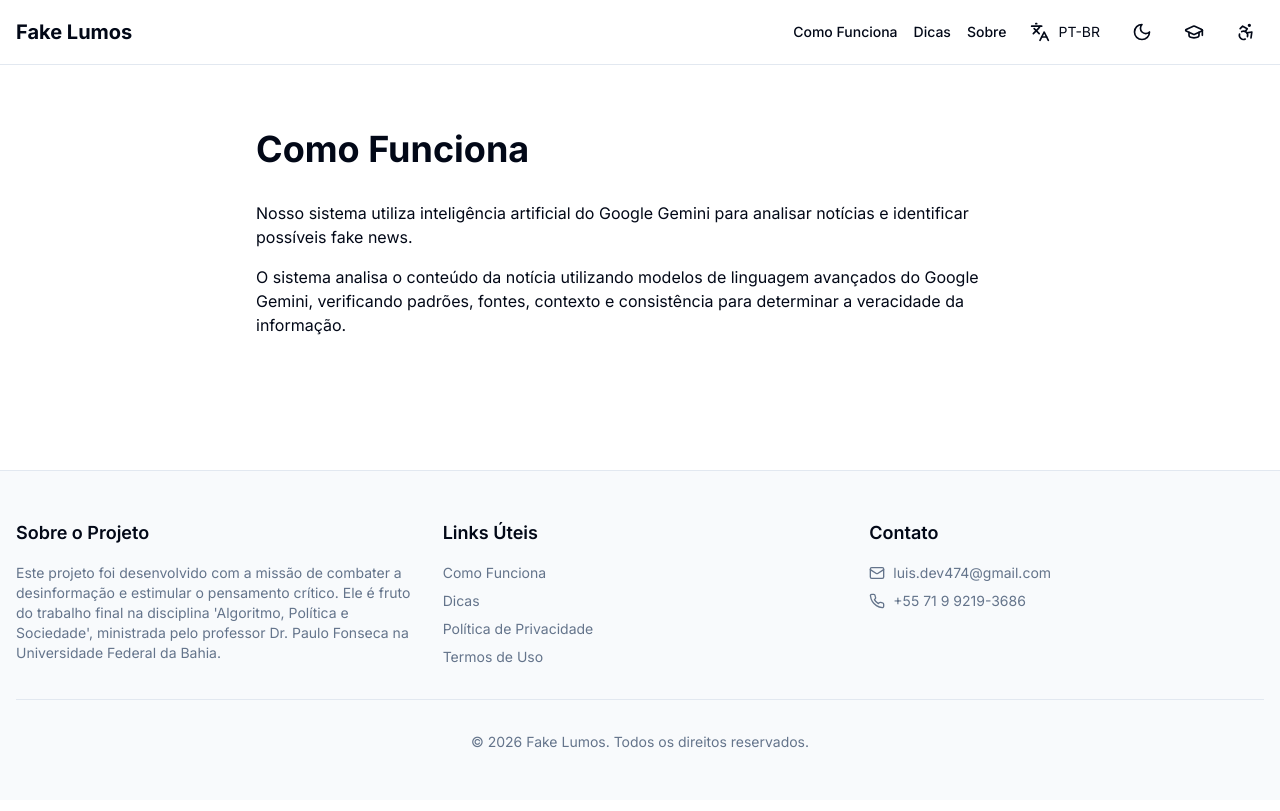
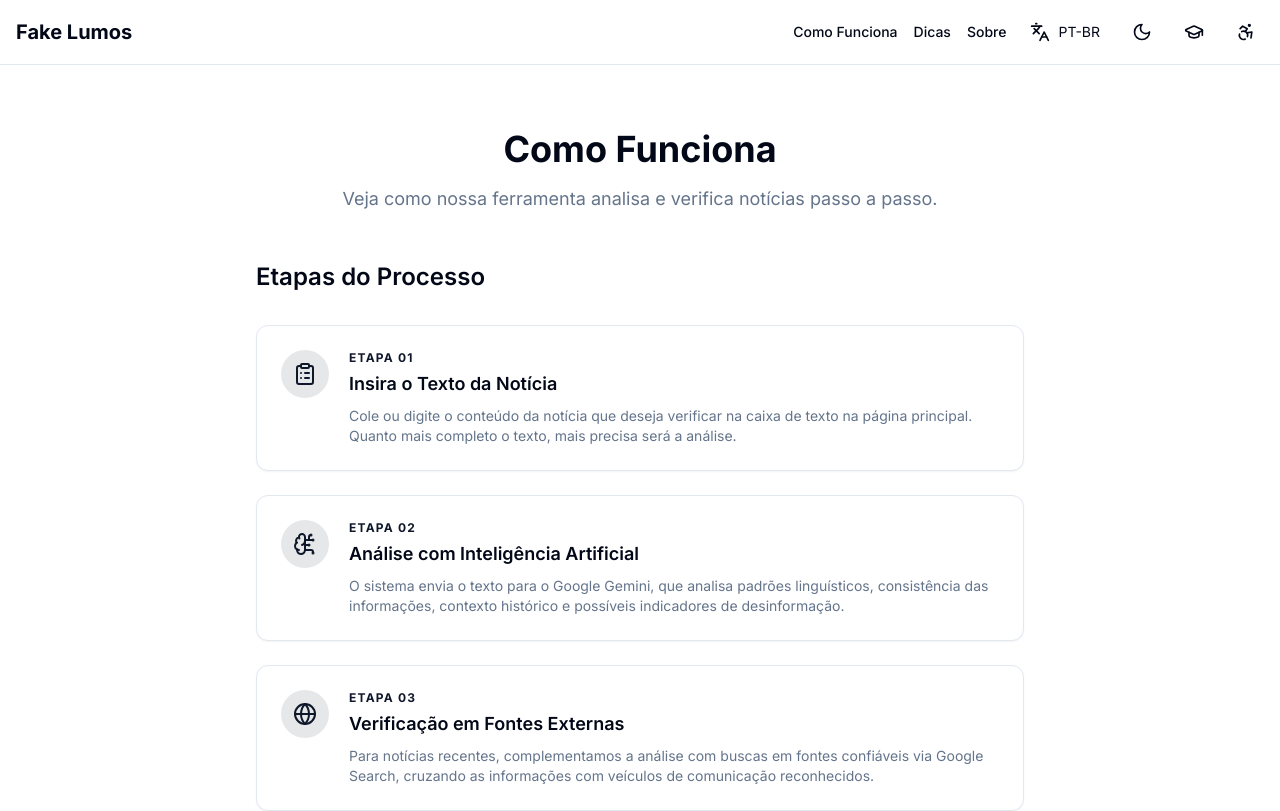
Before and after one commit to LuisT-ls/Fakelumos1, a Next.js app: page /pt-BR/how-it-works in a window 1280 px wide. Shown: the top 811 px of the page. Built offline with nearby package versions, Linux system fonts and the light colour scheme.

Commit message:
feat: implement HowItWorksSection component and update internationalization keys

```diff
--- a/app/[locale]/how-it-works/page.tsx
+++ b/app/[locale]/how-it-works/page.tsx
@@ -1,4 +1,4 @@
-import { useTranslations } from "next-intl";
+import { HowItWorksSection } from "@/components/how-it-works-section";
 import { Metadata } from "next";
 
 export async function generateMetadata({
@@ -41,21 +41,5 @@ export async function generateMetadata({
 }
 
 export default function HowItWorksPage() {
-  const t = useTranslations();
-
-  return (
-    <div className="container mx-auto px-4 py-16">
-      <div className="mx-auto max-w-3xl">
-        <h1 className="mb-8 text-4xl font-bold">{t("howItWorks.title")}</h1>
-        <div className="prose prose-lg dark:prose-invert">
-          <p>{t("howItWorks.description")}</p>
-          <p className="mt-4">
-            O sistema analisa o conteúdo da notícia utilizando modelos de linguagem
-            avançados do Google Gemini, verificando padrões, fontes, contexto e
-            consistência para determinar a veracidade da informação.
-          </p>
-        </div>
-      </div>
-    </div>
-  );
+  return <HowItWorksSection />;
 }
--- /dev/null
+++ b/components/how-it-works-section.tsx
@@ -0,0 +1,72 @@
+"use client";
+
+import { useTranslations } from "next-intl";
+import { ClipboardList, BrainCircuit, Globe, BarChart3, Cpu, AlertCircle } from "lucide-react";
+
+const stepIcons = [ClipboardList, BrainCircuit, Globe, BarChart3];
+
+export function HowItWorksSection() {
+  const t = useTranslations("howItWorks");
+  const steps = t.raw("steps") as Array<{
+    number: string;
+    title: string;
+    description: string;
+  }>;
+
+  return (
+    <div className="container mx-auto px-4 py-16">
+      <div className="mx-auto max-w-3xl">
+        {/* Header */}
+        <div className="mb-12 text-center">
+          <h1 className="mb-4 text-4xl font-bold">{t("title")}</h1>
+          <p className="text-lg text-muted-foreground">{t("subtitle")}</p>
+        </div>
+
+        {/* Steps */}
+        <section className="mb-16">
+          <h2 className="mb-8 text-2xl font-semibold">{t("stepsTitle")}</h2>
+          <div className="space-y-6">
+            {steps.map((step, index) => {
+              const Icon = stepIcons[index] ?? ClipboardList;
+              return (
+                <div
+                  key={step.number}
+                  className="flex gap-5 rounded-xl border bg-card p-6 shadow-sm transition-shadow hover:shadow-md"
+                >
+                  <div className="flex h-12 w-12 shrink-0 items-center justify-center rounded-full bg-primary/10 text-primary">
+                    <Icon className="h-6 w-6" />
+                  </div>
+                  <div>
+                    <span className="mb-1 block text-xs font-bold uppercase tracking-widest text-primary">
+                      {t("step")} {step.number}
+                    </span>
+                    <h3 className="mb-2 text-lg font-semibold">{step.title}</h3>
+                    <p className="text-sm text-muted-foreground">{step.description}</p>
+                  </div>
+                </div>
+              );
+            })}
+          </div>
+        </section>
+
+        {/* Technology */}
+        <section className="mb-10 rounded-xl border bg-card p-8 shadow-sm">
+          <div className="mb-4 flex items-center gap-3">
+            <Cpu className="h-6 w-6 text-primary" />
+            <h2 className="text-2xl font-semibold">{t("technologyTitle")}</h2>
+          </div>
+          <p className="text-muted-foreground">{t("technologyDescription")}</p>
+        </section>
+
+        {/* Limitations */}
+        <section className="rounded-xl border border-yellow-500/30 bg-yellow-500/5 p-8">
+          <div className="mb-4 flex items-center gap-3">
+            <AlertCircle className="h-6 w-6 text-yellow-500" />
+            <h2 className="text-2xl font-semibold">{t("limitationsTitle")}</h2>
+          </div>
+          <p className="text-muted-foreground">{t("limitationsDescription")}</p>
+        </section>
+      </div>
+    </div>
+  );
+}
--- a/i18n/messages/en.json
+++ b/i18n/messages/en.json
@@ -81,7 +81,36 @@
   },
   "howItWorks": {
     "title": "How It Works",
-    "description": "Our system uses Google Gemini artificial intelligence to analyze news and identify possible fake news."
+    "description": "Our system uses Google Gemini artificial intelligence to analyze news and identify possible fake news.",
+    "subtitle": "See how our tool analyzes and verifies news step by step.",
+    "stepsTitle": "Process Steps",
+    "steps": [
+      {
+        "number": "01",
+        "title": "Enter the News Text",
+        "description": "Paste or type the content of the news you want to verify in the text box on the main page. The more complete the text, the more accurate the analysis will be."
+      },
+      {
+        "number": "02",
+        "title": "Artificial Intelligence Analysis",
+        "description": "The system sends the text to Google Gemini, which analyzes linguistic patterns, information consistency, historical context, and possible misinformation indicators."
+      },
+      {
+        "number": "03",
+        "title": "Verification Against External Sources",
+        "description": "For recent news, we complement the analysis with searches in reliable sources via Google Search, cross-referencing information with recognized media outlets."
+      },
+      {
+        "number": "04",
+        "title": "Result and Classification",
+        "description": "You receive a detailed result with a classification (Proven True, Partially True, Not Verifiable, Probably False, or Proven False), a reliability score, and the main reasons behind the conclusion."
+      }
+    ],
+    "technologyTitle": "Technology Used",
+    "technologyDescription": "Fake Lumos combines the power of Google Gemini — one of the most advanced language models in the world — with real-time searches to deliver accurate and up-to-date analyses. The system continuously learns and is capable of identifying misinformation with a high degree of reliability.",
+    "limitationsTitle": "Important Limitations",
+    "limitationsDescription": "No automated tool is 100% infallible. We always recommend consulting multiple reliable sources and specialized fact-checking agencies before drawing definitive conclusions or sharing information.",
+    "step": "Step"
   },
   "about": {
     "title": "About",
--- a/i18n/messages/es.json
+++ b/i18n/messages/es.json
@@ -81,7 +81,36 @@
   },
   "howItWorks": {
     "title": "Cómo Funciona",
-    "description": "Nuestro sistema utiliza inteligencia artificial de Google Gemini para analizar noticias e identificar posibles noticias falsas."
+    "description": "Nuestro sistema utiliza inteligencia artificial de Google Gemini para analizar noticias e identificar posibles noticias falsas.",
+    "subtitle": "Vea cómo nuestra herramienta analiza y verifica noticias paso a paso.",
+    "stepsTitle": "Etapas del Proceso",
+    "steps": [
+      {
+        "number": "01",
+        "title": "Ingresa el Texto de la Noticia",
+        "description": "Pega o escribe el contenido de la noticia que deseas verificar en el cuadro de texto de la página principal. Cuanto más completo sea el texto, más preciso será el análisis."
+      },
+      {
+        "number": "02",
+        "title": "Análisis con Inteligencia Artificial",
+        "description": "El sistema envía el texto a Google Gemini, que analiza patrones lingüísticos, consistencia de la información, contexto histórico y posibles indicadores de desinformación."
+      },
+      {
+        "number": "03",
+        "title": "Verificación en Fuentes Externas",
+        "description": "Para noticias recientes, complementamos el análisis con búsquedas en fuentes confiables a través de Google Search, cruzando la información con medios de comunicación reconocidos."
+      },
+      {
+        "number": "04",
+        "title": "Resultado y Clasificación",
+        "description": "Recibes un resultado detallado con una clasificación (Comprobadamente Verdadero, Parcialmente Verdadero, No Verificable, Probablemente Falso o Comprobadamente Falso), un índice de confiabilidad y los principales motivos que fundamentaron la conclusión."
+      }
+    ],
+    "technologyTitle": "Tecnología Utilizada",
+    "technologyDescription": "Fake Lumos combina el poder de Google Gemini — uno de los modelos de lenguaje más avanzados del mundo — con búsquedas en tiempo real para ofrecer análisis precisos y actualizados. El sistema aprende continuamente y es capaz de identificar desinformación con un alto grado de confiabilidad.",
+    "limitationsTitle": "Limitaciones Importantes",
+    "limitationsDescription": "Ninguna herramienta automatizada es 100% infalible. Siempre recomendamos consultar múltiples fuentes confiables y agencias de verificación especializadas antes de sacar conclusiones definitivas o compartir información.",
+    "step": "Etapa"
   },
   "about": {
     "title": "Acerca de",
--- a/i18n/messages/pt-BR.json
+++ b/i18n/messages/pt-BR.json
@@ -81,7 +81,36 @@
   },
   "howItWorks": {
     "title": "Como Funciona",
-    "description": "Nosso sistema utiliza inteligência artificial do Google Gemini para analisar notícias e identificar possíveis fake news."
+    "description": "Nosso sistema utiliza inteligência artificial do Google Gemini para analisar notícias e identificar possíveis fake news.",
+    "subtitle": "Veja como nossa ferramenta analisa e verifica notícias passo a passo.",
+    "stepsTitle": "Etapas do Processo",
+    "steps": [
+      {
+        "number": "01",
+        "title": "Insira o Texto da Notícia",
+        "description": "Cole ou digite o conteúdo da notícia que deseja verificar na caixa de texto na página principal. Quanto mais completo o texto, mais precisa será a análise."
+      },
+      {
+        "number": "02",
+        "title": "Análise com Inteligência Artificial",
+        "description": "O sistema envia o texto para o Google Gemini, que analisa padrões linguísticos, consistência das informações, contexto histórico e possíveis indicadores de desinformação."
+      },
+      {
+        "number": "03",
+        "title": "Verificação em Fontes Externas",
+        "description": "Para notícias recentes, complementamos a análise com buscas em fontes confiáveis via Google Search, cruzando as informações com veículos de comunicação reconhecidos."
+      },
+      {
+        "number": "04",
+        "title": "Resultado e Classificação",
+        "description": "Você recebe um resultado detalhado com uma classificação (Comprovadamente Verdadeiro, Parcialmente Verdadeiro, Não Verificável, Provavelmente Falso ou Comprovadamente Falso), um índice de confiabilidade e os principais motivos que embasaram a conclusão."
+      }
+    ],
+    "technologyTitle": "Tecnologia Utilizada",
+    "technologyDescription": "O Fake Lumos combina o poder do Google Gemini — um dos modelos de linguagem mais avançados do mundo — com buscas em tempo real para oferecer análises precisas e atualizadas. O sistema aprende continuamente e é capaz de identificar desinformação com alto grau de confiabilidade.",
+    "limitationsTitle": "Limitações Importantes",
+    "limitationsDescription": "Nenhuma ferramenta automatizada é 100% infalível. Recomendamos sempre consultar múltiplas fontes confiáveis e agências de fact-checking especializadas antes de tirar conclusões definitivas ou compartilhar informações.",
+    "step": "Etapa"
   },
   "about": {
     "title": "Sobre",
```
